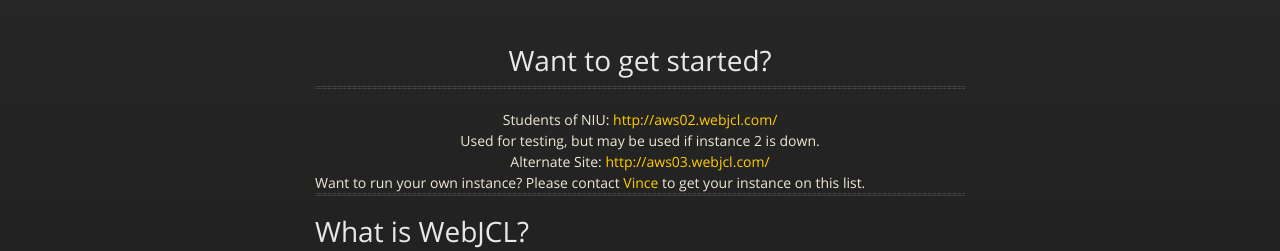
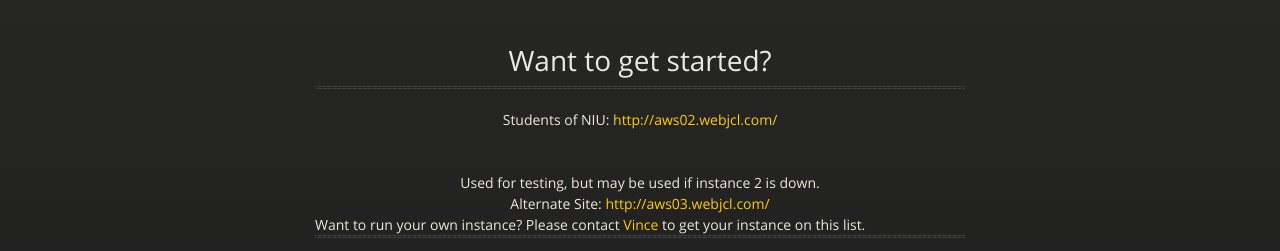
Before and after one commit to niumainframe/niumainframe.github.io, a plain HTML site: page index.html in a window 1280 px wide. Shown: the part 226-477 px from the top of the page. Drawn offline with nearby package versions, Linux system fonts and the light colour scheme; a script that the page names is missing.

Commit message:
Update index.html

```diff
--- a/index.html
+++ b/index.html
@@ -43,7 +43,7 @@
 	  <h1> Want to get started? </h1>
         <hr/>
 
-        Students of NIU: <a href="http://aws02.webjcl.com/">http://aws02.webjcl.com/</a> <br>
+        Students of NIU: <a href="http://aws02.webjcl.com/">http://aws02.webjcl.com/</a> <br> <br> <br>
         Used for testing, but may be used if instance 2 is down. <br>
         Alternate Site: <a href="http://aws03.webjcl.com/">http://aws03.webjcl.com/</a> <br>
 
```
